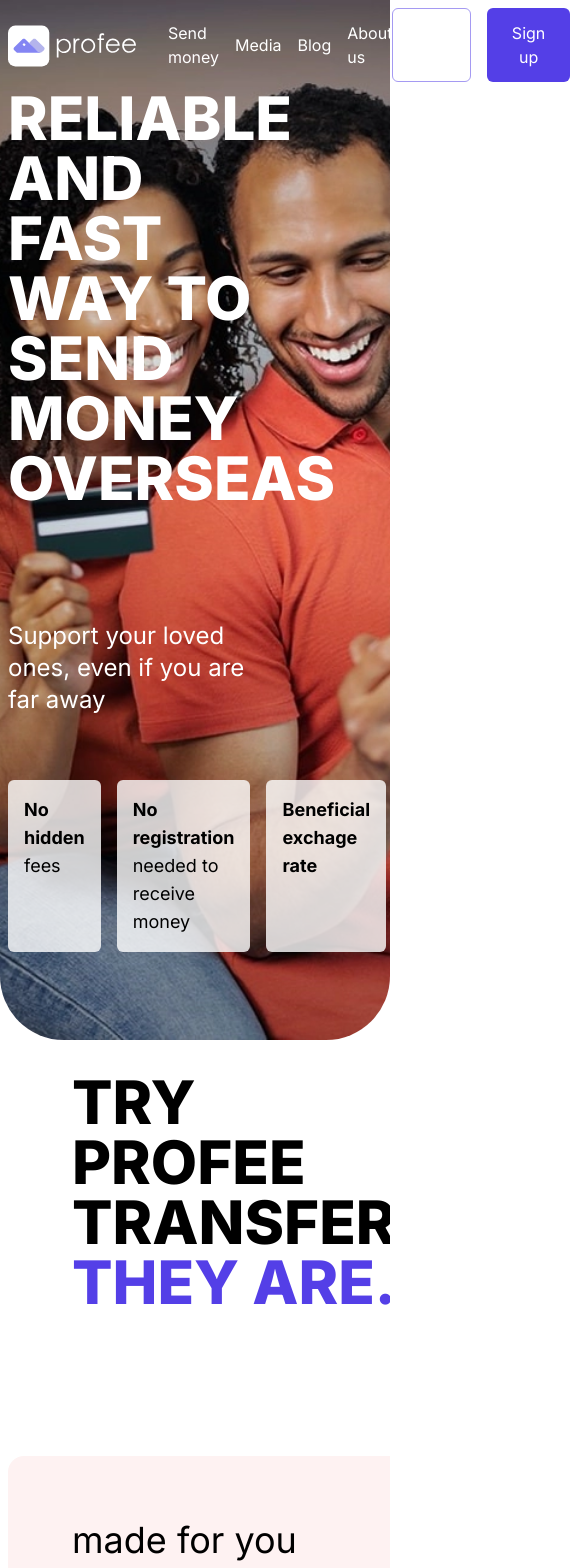
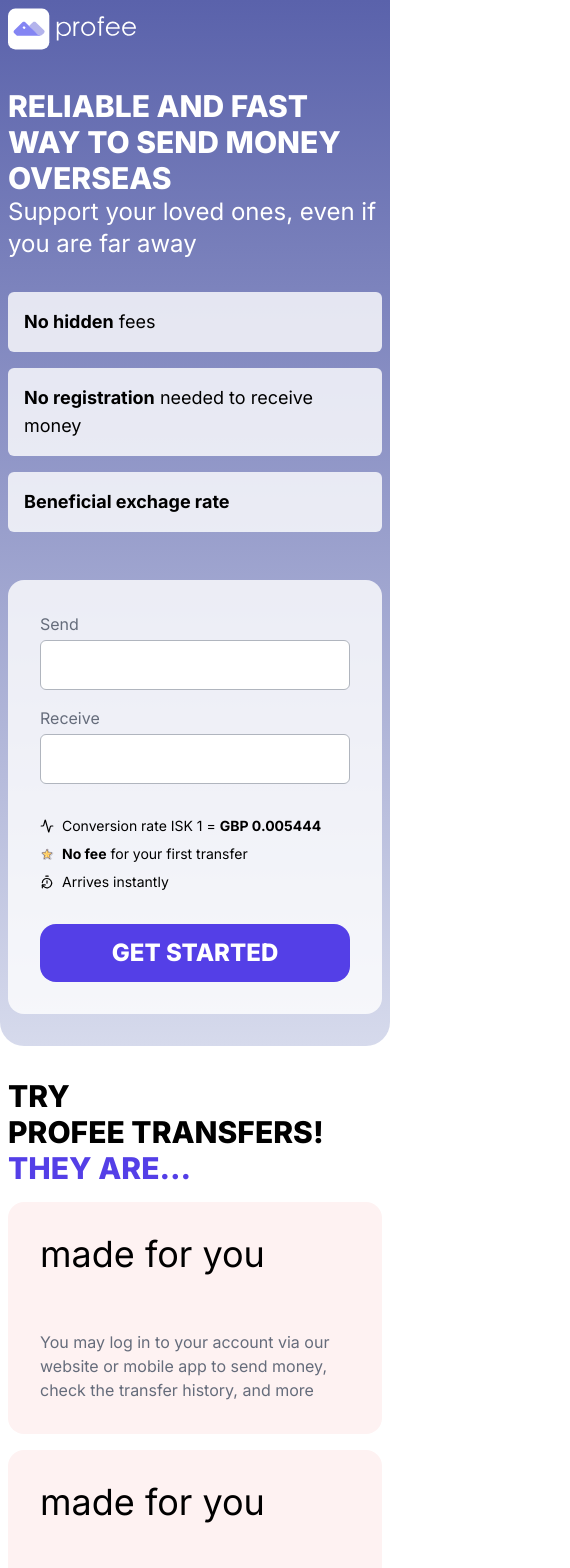
Before and after one commit to glimmrz/profee__clone, a Next.js app: page / in a window 390 px wide. Shown: the top 1568 px of the page, 570 px wide, since content can reach past the window. Built offline with nearby package versions, Linux system fonts and the light colour scheme.

Commit message:
feat: mobile responsiveness

```diff
--- a/src/app/page.jsx
+++ b/src/app/page.jsx
@@ -7,7 +7,7 @@
 const featureTitle = (
   <Title>
     try <br />
-    profee <br />
+    profee <br className="hidden md:block" />
     transfers! <br />
     <span className="text-primary">they are...</span>
   </Title>
--- a/src/components/cards/feature-card.jsx
+++ b/src/components/cards/feature-card.jsx
@@ -2,8 +2,8 @@
 
 export default function FeatureCard() {
   return (
-    <div className="p-16 bg-red-50 w-full h-fit rounded-2xl">
-      <div className="mb-28 text-black">
+    <div className="p-8 md:p-16 bg-red-50 w-full h-fit rounded-2xl">
+      <div className="mb-14 md:mb-28 text-black">
         <Heading title="made for you" />
       </div>
       <p className="text-base text-shade">
--- a/src/components/example.jsx
+++ b/src/components/example.jsx
@@ -11,16 +11,16 @@
 
   return (
     <Section customStyles="bg-primary z-[8]">
-      <div className="grid grid-cols-[1fr,2fr] items-center">
-        <div className="text-white">
+      <div className="grid md:grid-cols-[1fr,2fr] items-center">
+        <div className="text-white mb-16">
           <Title>
-            Profee transfers are simple:{" "}
+            Profee transfers are simple: <br />
             <span className="text-secondary">see for yourself</span>
           </Title>
         </div>
         {/* video iframe */}
         <div className="cursor-pointer" onClick={iframeModal.onOpen}>
-          <div className="h-[500px] relative">
+          <div className="h-fit md:h-[500px] relative">
             <CustomImage src={cover} />
             <div className="h-36 w-36 absolute top-0 bottom-0 m-auto left-0 right-0">
               <CustomImage src={play} />
--- a/src/components/feature-box.jsx
+++ b/src/components/feature-box.jsx
@@ -1,10 +1,9 @@
-import Container from "./container";
-
 export default function FeatureBox({ block, regular }) {
   return (
-    <div className="first-letter:capitalize w-full transparent-white text-black p-4 rounded-md max-w-[180px]">
+    <div className="first-letter:capitalize w-full transparent-white text-black p-4 rounded-md md:max-w-[180px]">
       <span className="text-lg">
-        {block && <strong>{block}</strong>} <br /> {regular}
+        {block && <strong>{block}</strong>} <br className="hidden md:block" />{" "}
+        {regular}
       </span>
     </div>
   );
--- a/src/components/features.jsx
+++ b/src/components/features.jsx
@@ -5,21 +5,21 @@
 export default function Features({ title }) {
   return (
     <Section customStyles="bg-white z-[9]">
-      <div className="flex gap-8">
-        <div className="grid gap-8">
+      <div className="flex flex-col md:flex-row gap-4 md:gap-8">
+        <div className="grid gap-4 md:gap-8">
           {/* Heading */}
-          <div className="p-16 pt-0 pb-8">{title}</div>
+          <div className="md:p-16 pt-0 md:pb-8">{title}</div>
 
           <FeatureCard />
           <FeatureCard />
         </div>
 
-        <div className="flex flex-col gap-8">
+        <div className="flex flex-col gap-4 md:gap-8">
           <FeatureCard />
           <FeatureCard />
         </div>
       </div>
-      <div className="flex items-center justify-center mt-12">
+      <div className="flex items-center justify-center mt-6 md:mt-12">
         <Button size="lg" label="send money with profee" />
       </div>
     </Section>
--- a/src/components/hero.jsx
+++ b/src/components/hero.jsx
@@ -6,16 +6,16 @@
 
 export default function Hero() {
   return (
-    <Section customStyles="bg-[url('../assets/hero.webp')] bg-cover bg-no-repeat bg-center !min-h-[95vh] !mt-0 z-10">
-      <div className="grid grid-cols-[2fr,1fr] gap-12">
+    <Section customStyles="bg-[linear-gradient(180deg,#5a62ab,#d6daec)] md:bg-[url('../assets/hero.webp')] bg-cover bg-no-repeat bg-center !min-h-[95vh] !mt-0 z-10">
+      <div className="grid grid-cols-1 md:grid-cols-[2fr,1fr] gap-12">
         <div className="text-white">
-          <div className="w-4/6 mb-28">
+          <div className="w-full md:w-4/6 md:mb-28">
             <Title>Reliable and fast way to send money overseas</Title>
           </div>
-          <div className="w-4/6 mb-16">
+          <div className="md:w-4/6 mb-8 md:mb-16">
             <Heading subtitle="Support your loved ones, even if you are far away" />
           </div>
-          <div className="flex gap-4">
+          <div className="grid grid-cols-1 md:flex gap-4">
             <FeatureBox block="no hidden" regular="fees" />
             <FeatureBox
               block="no registration"
--- a/src/components/navbar.jsx
+++ b/src/components/navbar.jsx
@@ -13,7 +13,7 @@
               {/* Logo */}
               <Logo />
             </div>
-            <div>
+            <div className="hidden md:block">
               {/* Links */}
               <ul className="flex items-center gap-4">
                 <li className="cursor-pointer text-white text-base first-letter:capitalize hover:text-primary transition-colors duration-300">
@@ -31,7 +31,7 @@
               </ul>
             </div>
           </div>
-          <div className="flex items-center gap-4">
+          <div className="hidden md:flex items-center gap-4">
             {/* Buttons and language changer */}
             <Button variant="outline" label="log in" />
             <Button label="sign up" />
--- a/src/components/section.jsx
+++ b/src/components/section.jsx
@@ -3,10 +3,10 @@
 export default function Section({ children, customStyles }) {
   return (
     <section
-      className={`min-h-[80vh] rounded-bl-4xl rounded-br-4xl flex ${customStyles} overflow-hidden -mt-14 sticky`}
+      className={`min-h-[80vh] rounded-bl-3xl rounded-br-3xl md:rounded-bl-4xl md:rounded-br-4xl flex ${customStyles} overflow-hidden -mt-14 sticky`}
     >
       <Container>
-        <div className="mt-20 mb-20">{children}</div>
+        <div className="mb-6 mt-20 md:mb-20">{children}</div>
       </Container>
     </section>
   );
--- a/src/components/title.jsx
+++ b/src/components/title.jsx
@@ -1,6 +1,6 @@
 export default function Title({ children }) {
   return (
-    <h1 className="text-inherit text-6xl uppercase font-extrabold">
+    <h1 className="text-inherit text-3xl md:text-6xl uppercase font-extrabold">
       {children}
     </h1>
   );
```
